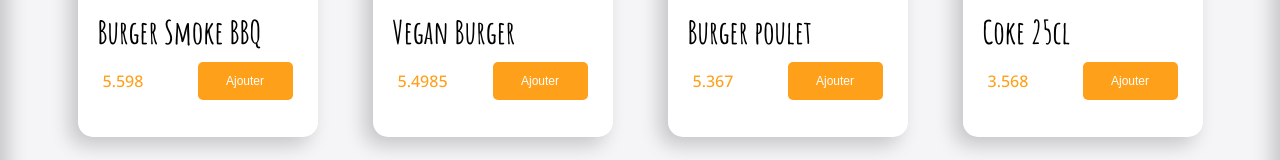
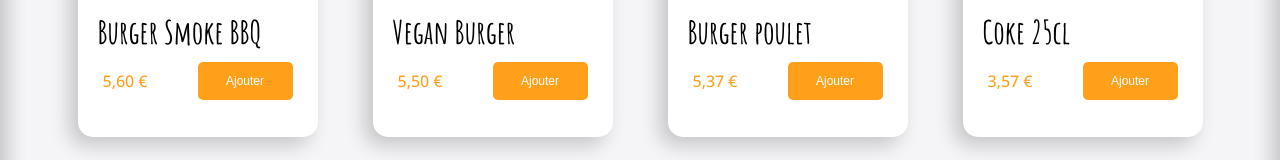
Before and after one commit to Ovgodd/crazee-burger, a React (Create React App) app: page /order/1 in a window 1280 px wide. Shown: the part 357-517 px from the top of the page. Built offline with nearby package versions, Linux system fonts and the light colour scheme.

Commit message:
✨ F05: MENU > rounded price

```diff
--- a/src/components/pages/order/navbar/Menu.js
+++ b/src/components/pages/order/navbar/Menu.js
@@ -2,9 +2,10 @@ import React, { useState } from "react";
 import styled from "styled-components";
 import Product from "../../../reusable-ui/Product";
 import { fakeMenu2 } from "../../../../fakeData/fakeMenu";
+import { formatPrice } from "../../../../utils/maths";
 
 export default function Menu() {
-  const [menu, setMenu] = useState(fakeMenu2);
+  const [menu] = useState(fakeMenu2);
   return (
     <MenuStyled>
       {menu.map((element) => (
@@ -12,7 +13,7 @@ export default function Menu() {
           key={element.id}
           title={element.title}
           image={element.imageSource}
-          price={element.price}
+          price={formatPrice(element.price)}
         />
       ))}
     </MenuStyled>
```
